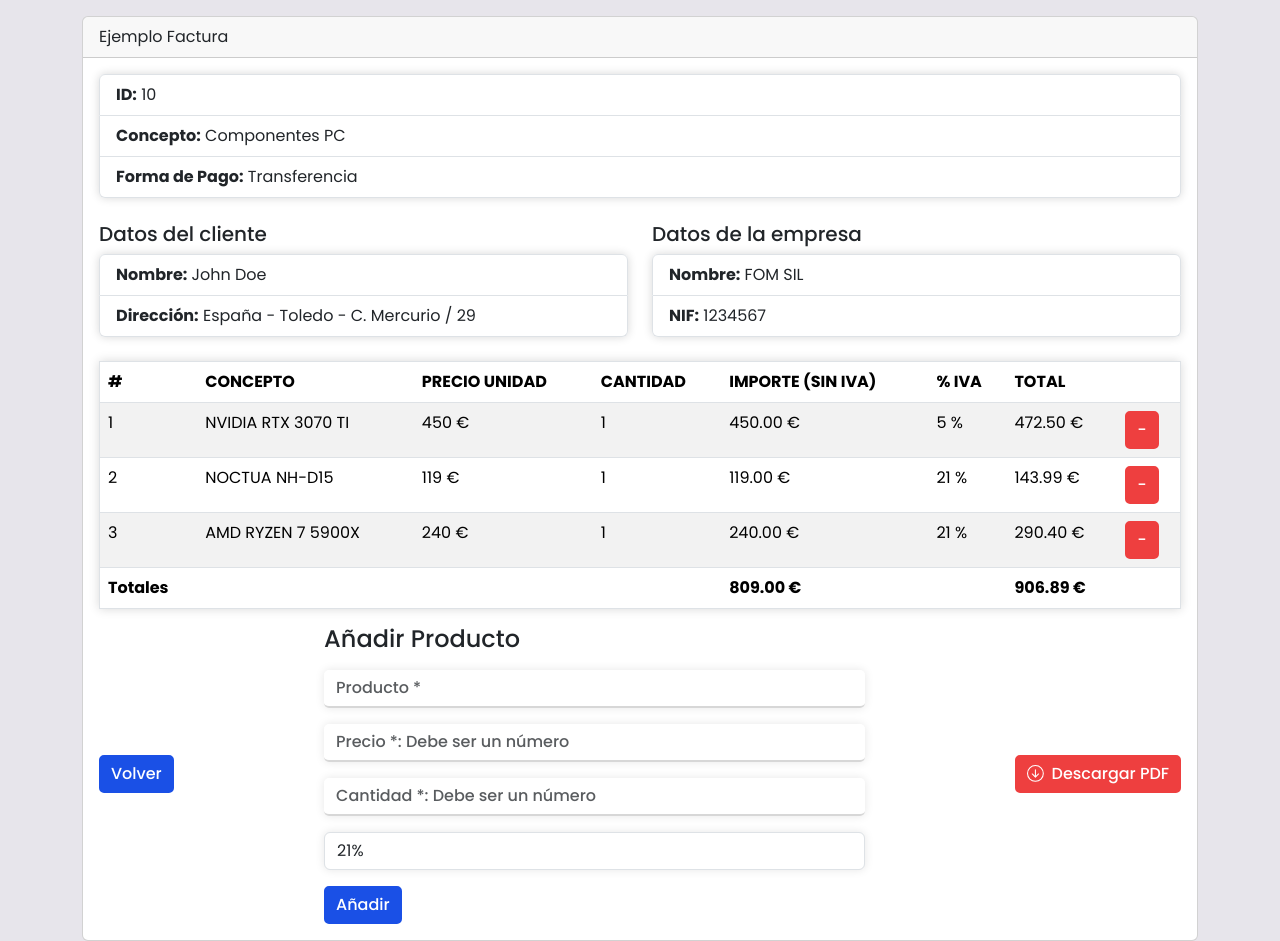
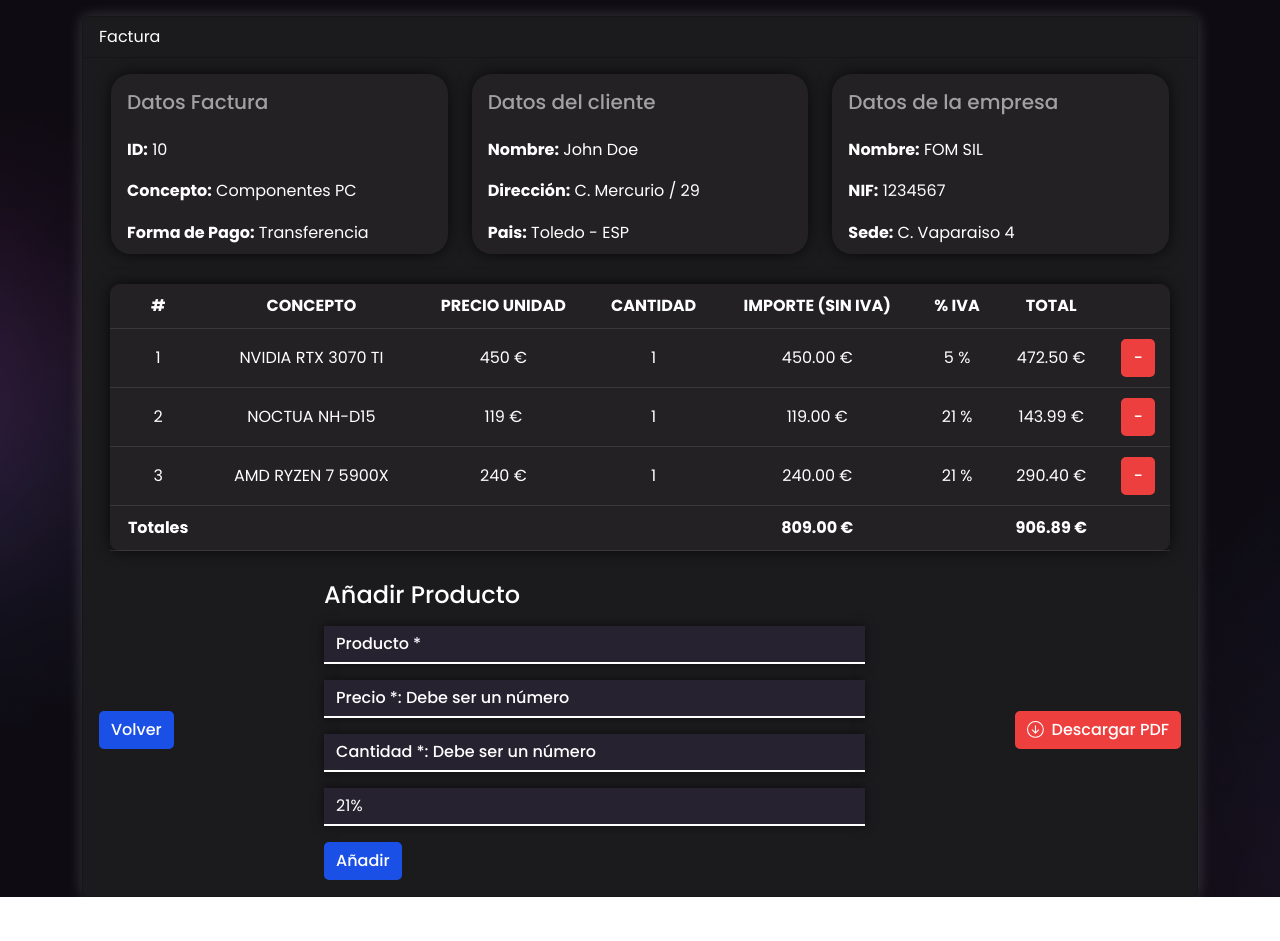
Before and after one commit to mortizp15/APP-FACTURAS, a React (Vite) app: page / in a window 1280 px wide. Both pictures are taken after a click on the button "+ Añadir Concepto". After the commit the page ends 897 px from the top, so only its background shows below. Built offline with nearby package versions, Linux system fonts and the light colour scheme.

Commit message:
App Final

```diff
--- a/package.json
+++ b/package.json
@@ -11,6 +11,7 @@
   },
   "dependencies": {
     "bootstrap": "^5.3.2",
+    "jspdf": "^2.5.1",
     "proptypes": "^1.1.0",
     "react": "^18.2.0",
     "react-dom": "^18.2.0"
--- a/src/InvoiceApp.jsx
+++ b/src/InvoiceApp.jsx
@@ -9,6 +9,7 @@ import { Details } from "./componentes/InvoiceDetails";
 import { TableItems } from "./componentes/TableItems";
 import { useEffect, useState } from "react";
 import { FormItemsView } from "./componentes/FormItemsView";
+import { generatePDF } from "./helpers/getPdf";
 
 const facturaInicial = {
   id: 0,
@@ -49,7 +50,7 @@ export const InvoiceApp = () => {
   const [items, setItems] = useState([]);
 
   // Desestructuracion de la factura (objeto facturaInicial delcarado por defecto)
-  const { id, concepto, formaDePago, cliente, empresa } = factura;
+  const { id, concepto, formaDePago, fecha, cliente, empresa } = factura;
 
   // Obtener la factura
   useEffect(() => {
@@ -82,8 +83,8 @@ export const InvoiceApp = () => {
   };
 
   const handlerDelete = (id) => {
-    setItems(items.filter( item => item.id !== id ))
-  }
+    setItems(items.filter((item) => item.id !== id));
+  };
 
   const onActivarForm = () => {
     setActive(!active);
@@ -93,12 +94,24 @@ export const InvoiceApp = () => {
     <>
       <div className="container">
           <div className="card mt-3">
-          <div className="card-header">Ejemplo Factura</div>
+            <div className="card-header">Factura</div>
             <div className="card-body">
-            <Details id={id} concepto={concepto} formaDePago={formaDePago} />
-            <div className="row">
+              <div className="d-flex align-items-center justify-content-center">
+                <div className="row w-100">
                   <div className="col">
-                <ClientDetails cliente={cliente} titulo="Datos del cliente" />
+                    <Details
+                      titulo="Datos Factura"
+                      id={id}
+                      concepto={concepto}
+                      formaDePago={formaDePago}
+                      fecha={fecha}
+                    />
+                  </div>
+                  <div className="col">
+                    <ClientDetails
+                      cliente={cliente}
+                      titulo="Datos del cliente"
+                    />
                   </div>
                   <div className="col">
                     <CompanyDetails
@@ -107,12 +120,15 @@ export const InvoiceApp = () => {
                     />
                   </div>
                 </div>
+              </div>
+              <div className="d-flex align-items-center justify-content-center">
                 <TableItems
                   objetos={items}
                   total={calcTotalIva.toFixed(2)}
                   totalSinIva={calcTotal.toFixed(2)}
-              handlerDelete={ id => handlerDelete(id) }
+                  handlerDelete={(id) => handlerDelete(id)}
                 />
+              </div>
               <div className="d-flex align-items-center justify-content-between">
                 <button className="boton-guardar" onClick={onActivarForm}>
                   {!active ? "+ Añadir Concepto" : "Volver"}
@@ -120,17 +136,17 @@ export const InvoiceApp = () => {
 
                 {!active ? "" : <FormItemsView handler={handlerAddObjetos} />}
 
-              <button className="boton-descargar">
+                <button className="boton-descargar" onClick={generatePDF}>
                   <svg
                     xmlns="http://www.w3.org/2000/svg"
                     width="20"
                     height="20"
                     fill="currentColor"
-                  class="bi bi-arrow-down-circle"
+                    className="bi bi-arrow-down-circle"
                     viewBox="0 0 19 19"
                   >
                     <path
-                    fill-rule="evenodd"
+                      fillRule="evenodd"
                       d="M1 8a7 7 0 1 0 14 0A7 7 0 0 0 1 8m15 0A8 8 0 1 1 0 8a8 8 0 0 1 16 0M8.5 4.5a.5.5 0 0 0-1 0v5.793L5.354 8.146a.5.5 0 1 0-.708.708l3 3a.5.5 0 0 0 .708 0l3-3a.5.5 0 0 0-.708-.708L8.5 10.293z"
                     />
                   </svg>
--- a/src/componentes/ClientDetails.jsx
+++ b/src/componentes/ClientDetails.jsx
@@ -15,14 +15,20 @@ export const ClientDetails = ({ titulo, cliente }) => {
 
   return (
     <>
-        <h5 className="mt-4">{ titulo }</h5>
-      <ul className="list-group ">
+      <ul className="list-group">
+        <li className="list-group-item">
+          <h5 className="mt-2">{ titulo }</h5>
+        </li>
         <li className="list-group-item">
           <strong>Nombre:</strong> {nombre} {apellido}
         </li>
         <li className="list-group-item">
-          <strong>Dirección:</strong> {pais} - {ciudad} - {calle} / {numero}
+          <strong>Dirección:</strong> {calle} / {numero}
         </li>
+        <li className="list-group-item">
+          <strong>Pais:</strong>  {ciudad} - {pais}
+        </li>
+
       </ul>
     </>
   );
--- a/src/componentes/CompanyDetails.jsx
+++ b/src/componentes/CompanyDetails.jsx
@@ -4,13 +4,18 @@ import PropTypes from 'prop-types';
 export const CompanyDetails = ({ titulo, empresa }) => {
   return (
     <>
-    <h5 className="mt-4">{ titulo }</h5>
-      <ul className="list-group">
+      <ul className="list-group ">
+        <li className="list-group-item">
+          <h5 className="mt-2">{ titulo }</h5>
+        </li>
         <li className="list-group-item">
           <strong>Nombre:</strong> {empresa.nombre}
         </li>
         <li className="list-group-item">
           <strong>NIF:</strong> {empresa.NIF}
+        </li>
+        <li className="list-group-item">
+          <strong>Sede:</strong> {empresa.sede}
         </li>
       </ul>
     </>
--- a/src/componentes/FormItemsView.jsx
+++ b/src/componentes/FormItemsView.jsx
@@ -81,7 +81,7 @@ export const FormItemsView = ({ handler }) => {
         <select
           name="IVA"
           value={IVA}
-          className="form-control mb-3"
+          className="form-control mb-3 select"
           required
           onChange={onInputChange}
         >
--- a/src/componentes/InvoiceDetails.jsx
+++ b/src/componentes/InvoiceDetails.jsx
@@ -1,11 +1,13 @@
 import PropTypes from 'prop-types';
 
-export const Details = ({ id, concepto, formaDePago }) => {
+export const Details = ({ titulo, id, concepto, formaDePago }) => {
 
     return (
         <>
-
             <ul className="list-group">
+                <li className="list-group-item">
+                    <h5 className="mt-2">{ titulo }</h5>
+                </li>
                 <li className="list-group-item">
                     <strong>ID:</strong> {id}
                 </li>
@@ -15,7 +17,7 @@ export const Details = ({ id, concepto, formaDePago }) => {
                 <li className="list-group-item">
                     <strong>Forma de Pago:</strong> {formaDePago}
                 </li>
-                </ul>
+            </ul>
         </>
   )
 }
--- a/src/componentes/TableItems.jsx
+++ b/src/componentes/TableItems.jsx
@@ -8,7 +8,7 @@ export const TableItems = ({ objetos, total, totalSinIva, handlerDelete }) => {
   return (
     <>
 
-      <table className="table table-striped border mt-4">
+      <table>
         <thead>
           <tr>
             <th>#</th>
--- a/src/data/factura.js
+++ b/src/data/factura.js
@@ -7,7 +7,7 @@ export const factura = {
         nombre: 'John',
         apellido: 'Doe',
         direccion: {
-            pais: 'España',
+            pais: 'ESP',
             ciudad: 'Toledo',
             calle: 'C. Mercurio',
             numero: 29
@@ -15,7 +15,8 @@ export const factura = {
     },
     empresa: {
         nombre: 'FOM SIL',
-        NIF: 1234567
+        NIF: 1234567,
+        sede: 'C. Vaparaiso 4',
     },
     objetos: [
         {
--- /dev/null
+++ b/src/helpers/getPdf.js
@@ -0,0 +1,56 @@
+import jsPDF from "jspdf"
+import { getFactura } from "./getFactura"
+
+export const generatePDF = () => {
+
+    const doc = new jsPDF()
+    const factura = getFactura()
+
+    // Encabezado de la factura
+    doc.setFontSize(18)
+    doc.text(`FACTURA NUMERO ${factura.id}`, 20, 20)
+
+    // Datos del cliente
+    doc.setFontSize(12)
+    doc.text("DATOS CLIENTE", 20, 40)
+    doc.text(`Nombre: ${factura.cliente.nombre}`, 20, 50)
+    doc.text(`Apellido: ${factura.cliente.apellido}`, 20, 60)
+    doc.text(`Dirección: ${factura.cliente.direccion.calle}/${factura.cliente.direccion.numero}`, 20, 70)
+
+
+    // Datos de la empresa
+    doc.text("DATOS EMPRESA", 120, 40)
+    doc.text(`Nombre: ${factura.empresa.nombre}`, 120, 50)
+    doc.text(`NIF: ${factura.empresa.NIF}`, 120, 60)
+    doc.text(`Sede: ${factura.empresa.sede}`, 120, 70)
+
+
+    // Línea separadora
+    doc.line(20, 80, 190, 80)
+
+    // Tabla de conceptos
+    doc.text("TABLA DE CONCEPTOS", 20, 90)
+
+    // Headers de la tabla
+    doc.text("Producto", 20, 100)
+    doc.text("Precio", 70, 100)
+    doc.text("Cantidad", 120, 100)
+    doc.text("Total", 160, 100)
+
+    // Datos de la tabla (conceptos)
+    let y = 110
+    factura.objetos.forEach((concepto) => {
+      doc.text(concepto.producto, 20, y)
+      doc.text(concepto.precio.toString(), 70, y)
+      doc.text(concepto.cantidad.toString(), 120, y)
+      doc.text((concepto.precio * concepto.cantidad).toString(), 160, y)
+      y += 10
+    })
+
+    // Calcular el total de la factura
+    const total = factura.objetos.reduce((acc, concepto) => acc + concepto.precio * concepto.cantidad, 0)
+    doc.text(`Total: ${total.toFixed(2)}`, 140, y + 10)
+
+    // Guardar el PDF
+    doc.save(`Factura_${factura.id}.pdf`)
+  }
--- a/src/index.css
+++ b/src/index.css
@@ -10,7 +10,9 @@
 
 body {
     font-family: 'Poppins', sans-serif;
-    background-color: #dcd8e2a8;
+    background-size: cover;
+    background-image: url(./assets/Fondo.png);
+    background-repeat: no-repeat;
 }
 
 .boton-guardar {
@@ -62,31 +64,83 @@ body {
 }
 
 .list-group {
-    box-shadow: 0 0 10px rgba(0, 0, 0, 0.158);
+    height: 180px;
+    box-shadow: 0 0 15px rgba(0, 0, 0, 0.712);
+    border-radius: 20px;
 }
 
-table {
-    box-shadow: 0 0 10px rgba(0, 0, 0, 0.158);
+.list-group li {
+    background-color: rgba(37, 35, 39, 0.815);
+    color: #fff;
+    border: none;
+    height: 100%;
 }
 
-input[type="text"], select {
+.list-group li h5 {
+    color: rgb(161, 161, 161);
+}
+
+.list-group li  {
+    color: rgb(255, 255, 255);
+}
+
+
+table {
+    box-shadow: 0 0 15px rgba(0, 0, 0, 0.712);
+    background-color: rgba(37, 35, 39, 0.815);
+    border-radius: 10px;
+    width: 98%;
+    margin-top: 30px;
+    margin-bottom: 30px;
+    border-collapse: collapse;
+}
+
+th {
+    padding: 10px;
+    text-align: center;
+    border-bottom: 1px solid rgba(255, 255, 255, 0.103);
+}
+
+td {
+    padding: 10px;
+    text-align: center;
+    border-bottom: 1px solid rgba(255, 255, 255, 0.103);
+}
+
+input[type="text"] {
     border: none;
-    border-bottom: 2px solid rgba(0, 0, 0, 0.158);
-    background-color: rgba(255, 255, 255, 0.527);
-    box-shadow: 0 0 10px rgba(0, 0, 0, 0.103);
-    border-radius: 5px;
+    border-bottom: 2px solid rgb(255, 255, 255);
+    background-color: rgb(39, 34, 48);
+    box-shadow: 0 0 10px rgba(0, 0, 0, 0.548);
+    border-radius: 0;
+}
+
+.select {
+    border: none;
+    border-bottom: 2px solid rgb(255, 255, 255);
+    background-color: rgb(39, 34, 48);
+    box-shadow: 0 0 10px rgba(0, 0, 0, 0.548);
+    border-radius: 0;
+    color: #fff;
 }
 
 input[type="text"]:focus {
     outline: none;
+    background-color: transparent;
 }
 
 input[type="text"]:hover, select:hover {
     border-color: rgba(129, 140, 248);
-    background-color: #fff;
     box-shadow: 0 0 0 5px rgb(129 140 248 / 30%);
 }
 
 input[type="text"]::placeholder {
     font-weight: 500;
+    color: white;
 }
+
+.card {
+    background-color: rgb(27, 26, 29);
+    color: #fff;
+    box-shadow: 0 0 15px rgba(255, 255, 255, 0.185);
+}
```
Also changed, not shown: src/assets/Fondo.png (added), 1 other file (tests, documents, lock files or other folders). Lines whose indentation alone changed are shown as unchanged.
